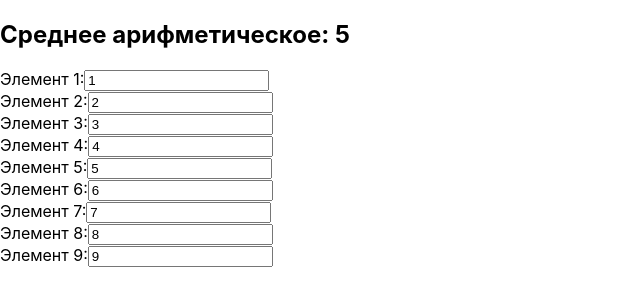
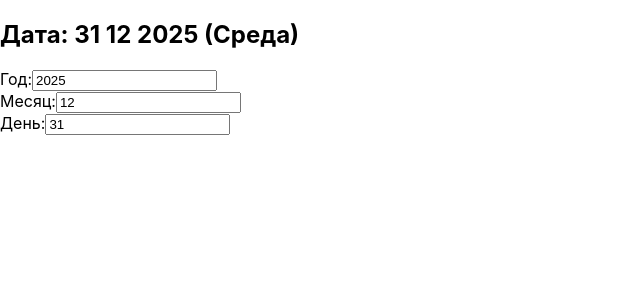
Before and after one commit to rayssssbush/react_labs, a React (Create React App) app in the folder my-app/: page / in a window 1280 px wide. Shown: the top 306 px of the page, without its empty margins (0-640 px from the left). Built offline with nearby package versions, Linux system fonts and the light colour scheme.

Commit message:
react_49

```diff
--- a/my-app/src/App.js
+++ b/my-app/src/App.js
@@ -1,39 +1,72 @@
 import React, { useState } from 'react'
 
 function App() {
-	const initialArray = [1, 2, 3, 4, 5, 6, 7, 8, 9]
+	// Инициализация даты в стейте
+	const [date, setDate] = useState({
+		year: 2025,
+		month: 12,
+		day: 31,
+	})
 
-	const [numbers, setNumbers] = useState(initialArray)
-
-	// Функция для подсчета среднего арифметического
-	const calculateAverage = () => {
-		const sum = numbers.reduce((acc, curr) => acc + curr, 0)
-		return sum / numbers.length
+	// Функция для получения дня недели по заданной дате
+	const getWeekday = (year, month, day) => {
+		const dateObject = new Date(year, month - 1, day) // В JavaScript месяц начинается с 0 (январь - 0, декабрь - 11)
+		const weekdays = [
+			'Воскресенье',
+			'Понедельник',
+			'Вторник',
+			'Среда',
+			'Четверг',
+			'Пятница',
+			'Суббота',
+		]
+		return weekdays[dateObject.getDay()]
 	}
 
-	// Обработчик для изменения значений массива
-	const handleInputChange = (index, value) => {
-		const updatedNumbers = [...numbers]
-		updatedNumbers[index] = Number(value)
-		setNumbers(updatedNumbers)
+	// Функция для обновления даты в стейте
+	const handleInputChange = (e, field) => {
+		const updatedDate = { ...date, [field]: e.target.value }
+		setDate(updatedDate)
 	}
 
 	return (
 		<div>
-			<h2>Среднее арифметическое: {calculateAverage()}</h2>
+			<h2>
+				Дата: {date.day} {date.month} {date.year} (
+				{getWeekday(date.year, date.month, date.day)})
+			</h2>
 
-			{numbers.map((num, index) => (
-				<div key={index}>
+			{/* Инпуты для редактирования даты */}
+			<div>
 				<label>
-						Элемент {index + 1}:
+					Год:
 					<input
 						type='number'
-							value={num}
-							onChange={e => handleInputChange(index, e.target.value)}
+						value={date.year}
+						onChange={e => handleInputChange(e, 'year')}
 					/>
 				</label>
 			</div>
-			))}
+			<div>
+				<label>
+					Месяц:
+					<input
+						type='number'
+						value={date.month}
+						onChange={e => handleInputChange(e, 'month')}
+					/>
+				</label>
+			</div>
+			<div>
+				<label>
+					День:
+					<input
+						type='number'
+						value={date.day}
+						onChange={e => handleInputChange(e, 'day')}
+					/>
+				</label>
+			</div>
 		</div>
 	)
 }
```
Lines whose indentation alone changed are shown as unchanged.
